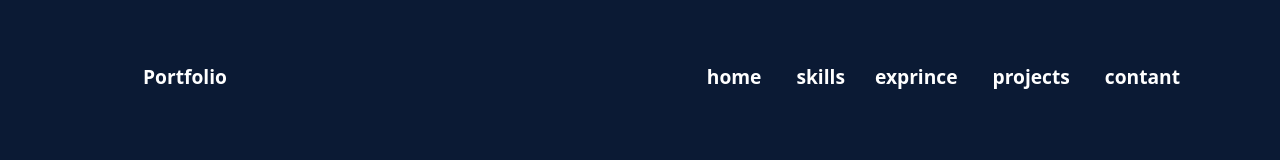
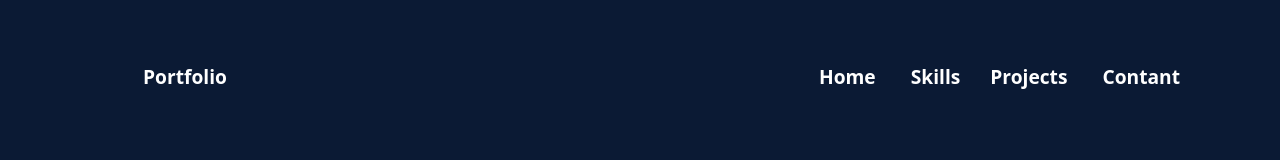
Before and after one commit to Pranjaltainguriya/portfolio, a React (Vite) app: page / in a window 1280 px wide. Shown: the top 160 px of the page. Built offline with nearby package versions, Linux system fonts and the light colour scheme.

Commit message:
Update Navbar.jsx ubdated navbar

```diff
--- a/src/components/Navbar.jsx
+++ b/src/components/Navbar.jsx
@@ -6,11 +6,10 @@ const Navbar = () => {
       <div className="container nav">
         <div className="left"> Portfolio</div>
       <div className="rightt">
-        <a href="#Home" className="nav-item"> home</a>
-        <a href="#Skills" className="nav-item"> skills</a>
-        <a href="#exprince" className="nav-item">exprince</a>
-        <a href="" className="nav-item"> projects</a>
-        <a href="#contant" className="nav-item"> contant</a>
+        <a href="#Home" className="nav-item"> Home</a>
+        <a href="#Skills" className="nav-item"> Skills</a>
+        <a href="#exprince" className="nav-item">Projects</a>
+        <a href="#contant" className="nav-item"> Contant</a>
       </div>
       </div>
     </div>
```
